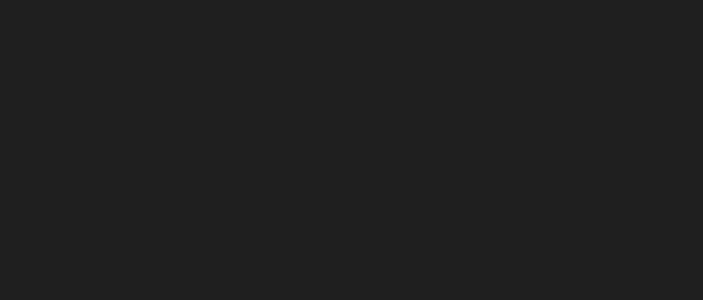
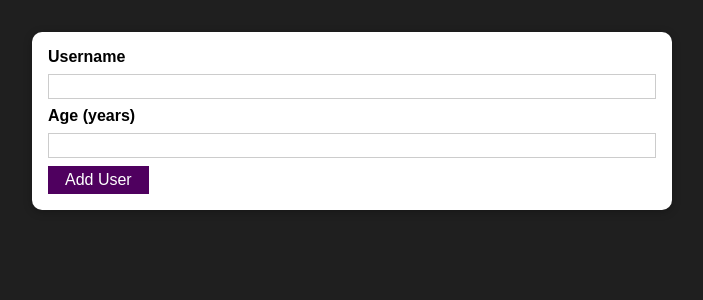
Before and after one commit to pintukumar1/complete-reactjs, a React (Create React App) app: page / in a window 1280 px wide. Shown: the top 300 px of the page, without its empty margins (288-991 px from the left). Built offline with nearby package versions, Linux system fonts and the light colour scheme.

Commit message:
Button Added

```diff
--- a/src/App.js
+++ b/src/App.js
@@ -1,9 +1,10 @@
 import React from "react";
+import AddUser from "./components/Users/AddUser";
 
 function App() {
   return (
     <div>
-
+      <AddUser />
     </div>
   );
 }
--- /dev/null
+++ b/src/components/UI/Button.js
@@ -0,0 +1,13 @@
+import React from 'react'
+import classes from './Button.module.css'
+
+const Button = (props) => {
+    return (
+        <button
+            className={classes.button}
+            type={ props.type || 'button'}
+            onClick={props.onClick}>{props.children}</button>
+    )
+}
+
+export default Button
--- /dev/null
+++ b/src/components/UI/Button.module.css
@@ -0,0 +1,18 @@
+.button {
+    font: inherit;
+    border: 1px solid #4f005f;
+    background: #4f005f;
+    color: white;
+    padding: 0.25rem 1rem;
+    cursor: pointer;
+  }
+
+  .button:hover,
+  .button:active {
+    background: #741188;
+    border-color: #741188;
+  }
+
+  .button:focus {
+    outline: none;
+  }
--- a/src/components/UI/Card.js
+++ b/src/components/UI/Card.js
@@ -2,7 +2,7 @@
 import classes from './Card.module.css'
 
 const Card = (props) => {
-    return <div className={classes.card}>{props.children}</div>
+    return <div className={`${classes.card} ${props.className}` }>{props.children}</div>
 }
 
 export default Card
--- a/src/components/Users/AddUser.js
+++ b/src/components/Users/AddUser.js
@@ -1,5 +1,8 @@
 import React from 'react'
 import Card from '../UI/Card'
+import Button from '../UI/Button'
+
+import classes from './AddUser.module.css'
 
 const AddUser = () => {
     const addUserHandler = (event) => {
@@ -7,13 +10,13 @@
     }
 
     return (
-        <Card>
+        <Card className={classes.input}>
             <form onSubmit={addUserHandler}>
                 <label htmlFor="username">Username</label>
                 <input id="username" type="text"/>
                 <label htmlFor="age">Age (years)</label>
                 <input id="age" type="number"/>
-                <button type="submit">Add User</button>
+                <Button type="submit">Add User</Button>
             </form>
         </Card>
     )
--- /dev/null
+++ b/src/components/Users/AddUser.module.css
@@ -0,0 +1,26 @@
+.input {
+    margin: 2rem auto;
+    padding: 1rem;
+    width: 90%;
+    max-width: 40rem;
+  }
+
+  .input label {
+    display: block;
+    font-weight: bold;
+    margin-bottom: 0.5rem;
+  }
+
+  .input input {
+    font: inherit;
+    display: block;
+    width: 100%;
+    border: 1px solid #ccc;
+    padding: 0.15rem;
+    margin-bottom: 0.5rem;
+  }
+
+  .input input:focus {
+    outline: none;
+    border-color: #4f005f;
+  }
```
